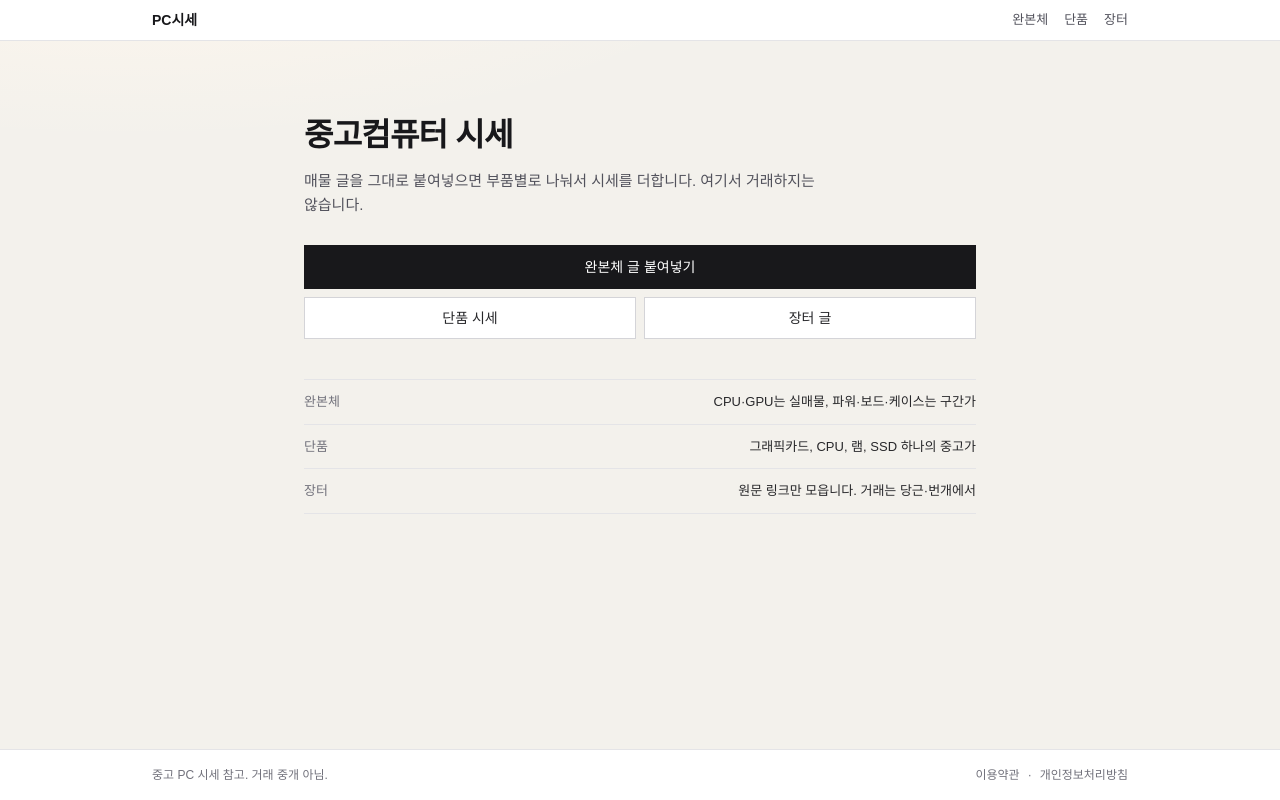
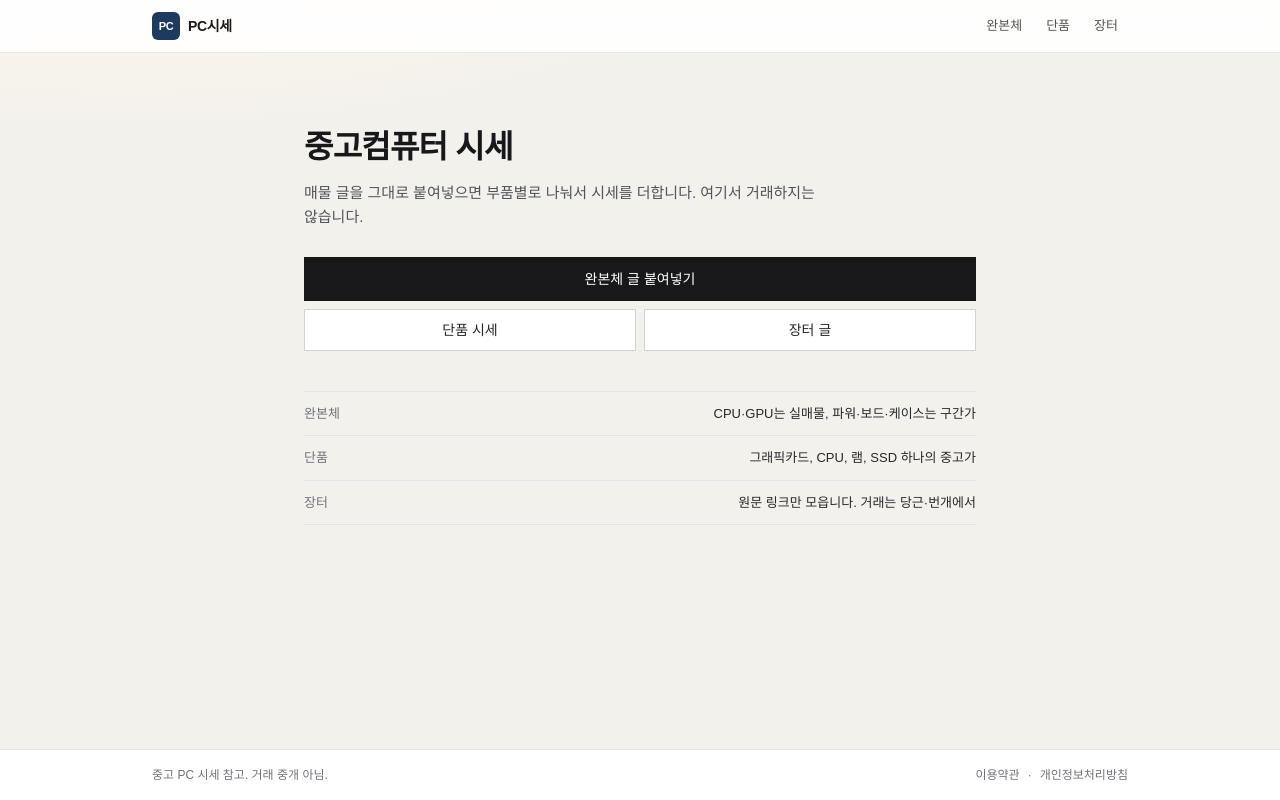
Before and after one commit to active06119-cpu/usedpcprice, a Next.js app: page / in a window 1280 px wide. Built offline with nearby package versions, Linux system fonts and the light colour scheme.

Commit message:
design: mark and tighter public header

```diff
--- a/src/components/layout/SiteHeader.tsx
+++ b/src/components/layout/SiteHeader.tsx
@@ -4,14 +4,21 @@ import { APP_TITLE, NAV_ITEMS } from "@/lib/constants";
 
 export function SiteHeader() {
   return (
-    <header className="sticky top-0 z-30 border-b border-zinc-200 bg-white">
-      <div className="mx-auto flex w-full max-w-5xl items-center justify-between gap-3 px-3 py-2 sm:px-6 sm:py-2.5">
-        <Link href="/" className="shrink-0 text-sm font-bold text-zinc-900">
-          {APP_TITLE}
+    <header className="sticky top-0 z-30 border-b border-stone-200/80 bg-white/90 backdrop-blur-md">
+      <div className="mx-auto flex w-full max-w-5xl items-center justify-between gap-3 px-3 py-2.5 sm:px-6">
+        <Link href="/" className="flex items-center gap-2">
+          <span className="grid h-7 w-7 place-items-center rounded-md bg-[#1e3a5f] text-[11px] font-bold tracking-tight text-white">
+            PC
+          </span>
+          <span className="text-sm font-semibold tracking-tight text-stone-900">{APP_TITLE}</span>
         </Link>
-        <nav className="flex min-w-0 items-center gap-3 overflow-x-auto text-[13px] text-zinc-600 sm:gap-4">
+        <nav className="flex min-w-0 items-center gap-1 overflow-x-auto text-[13px] text-stone-600 sm:gap-1">
           {NAV_ITEMS.map((item) => (
-            <Link key={item.href} href={item.href} className="shrink-0 hover:text-zinc-900">
+            <Link
+              key={item.href}
+              href={item.href}
+              className="shrink-0 rounded-md px-2.5 py-1.5 hover:bg-stone-100 hover:text-stone-900"
+            >
               {item.label}
             </Link>
           ))}
```
